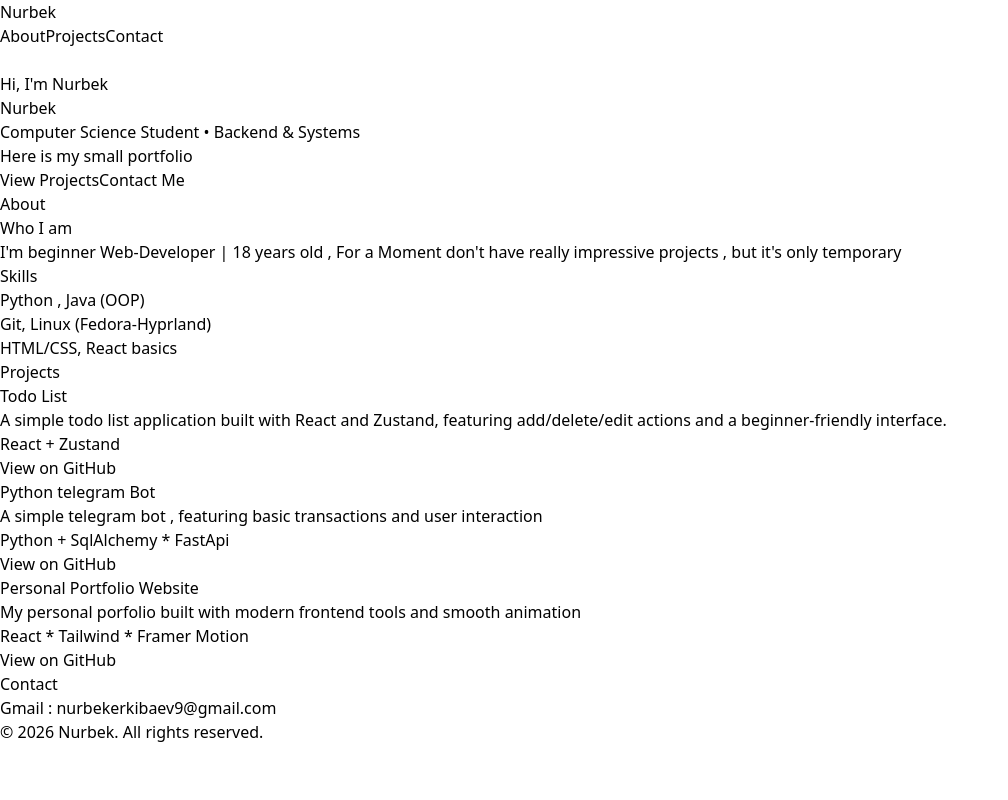
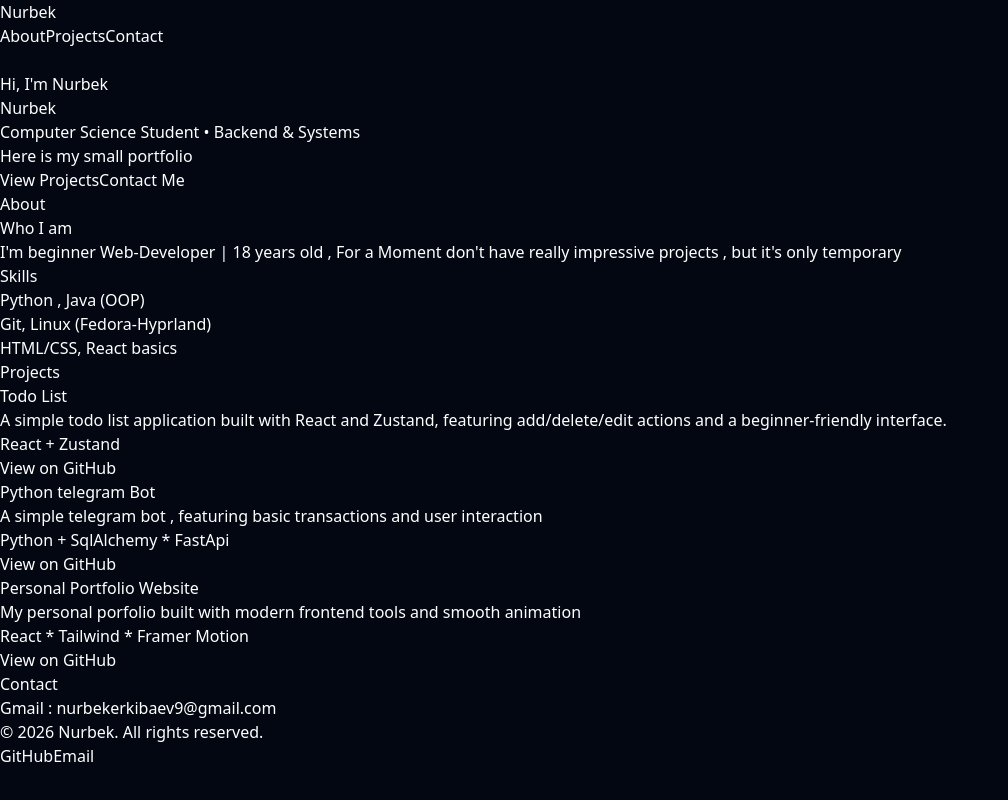
Before and after one commit to zoll-h1/Portfolio, a React (Vite) app: page / in a window 1280 px wide. Shown: the whole page, without its empty margins (0-1008 px from the left). Built offline with nearby package versions, Linux system fonts and the light colour scheme.

Commit message:
Fix for vercel

```diff
--- a/src/components/layout/About.jsx
+++ b/src/components/layout/About.jsx
@@ -9,7 +9,7 @@ export default function About() {
         <motion.div
           initial="hidden"
           whileInView="show"
-          viewport={{ once : true, amounr : 0.2}}
+          viewport={{ once : true, amount : 0.2}}
           variants={{
             hidden: {},
             show: {
--- a/src/components/layout/BackgroundLayer.jsx
+++ b/src/components/layout/BackgroundLayer.jsx
@@ -1,15 +1,14 @@
 export default function BackgroundLayer() {
   return (
-        <div>
-            <div className="pointer-events-none fixed inset-0 -z-10 overflow-hidden"/>
+    <div className="pointer-events-none fixed inset-0 -z-10 overflow-hidden">
       {/* Blob 1 */}
-            <div className="absolute -top-32 -left-32 h-[520px] w-[520px] rounded-full bg-blue-600/25 blur-3xl"/>
+      <div className="absolute -top-32 -left-32 h-[520px] w-[520px] rounded-full bg-blue-600/25 blur-3xl" />
       {/* Blob 2 */}
       <div className="absolute top-24 -right-40 h-[620px] w-[620px] rounded-full bg-fuchsia-500/20 blur-3xl" />
       {/* Blob 3 */}
-            <div className="absolute -bottom-48 left-1/3 h-[640px] w-[640px] rounded-full bg-cyan-400/15 blur-3xl"/>
+      <div className="absolute -bottom-48 left-1/3 h-[640px] w-[640px] rounded-full bg-cyan-400/15 blur-3xl" />
       {/* Soft vignette */}
-            <dev className="absolute inset-0 bg-gradient-to-b from-black/60 via-black/30 to-black"/>
+      <div className="absolute inset-0 bg-gradient-to-b from-black/60 via-black/30 to-black" />
     </div>
   );
 }
--- a/src/components/layout/Footer.jsx
+++ b/src/components/layout/Footer.jsx
@@ -1,8 +1,28 @@
+import { socials } from "../../data/socials";
+
 export default function Footer() {
   return (
     <footer className="border-t border-white/10 py-10">
       <div className="mx-auto max-w-5xl px-6 text-sm text-white/60">
-        © {new Date().getFullYear()} Nurbek. All rights reserved.
+        <div className="flex flex-col gap-4 sm:flex-row sm:items-center sm:justify-between">
+          <div>© {new Date().getFullYear()} Nurbek. All rights reserved.</div>
+          <div className="flex flex-wrap gap-4">
+            {socials.map((social) => {
+              const isExternal = social.href.startsWith("http");
+              return (
+                <a
+                  key={social.label}
+                  href={social.href}
+                  target={isExternal ? "_blank" : undefined}
+                  rel={isExternal ? "noopener noreferrer" : undefined}
+                  className="text-white/70 hover:text-white transition-colors"
+                >
+                  {social.label}
+                </a>
+              );
+            })}
+          </div>
+        </div>
       </div>
     </footer>
   );
--- a/src/components/layout/Hero.jsx
+++ b/src/components/layout/Hero.jsx
@@ -1,5 +1,6 @@
 // eslint-disable-next-line no-unused-vars
 import { motion } from "framer-motion";
+import Button from "../ui/Button";
 
 const container = {
   hidden : { opacity : 0},
@@ -44,19 +45,12 @@ export default function Hero() {
         </motion.p>
 
         <motion.div variants={item} className="flex flex-col sm:flex-row gap-4 justify-center">
-          <a
-            href="#projects"
-            className="px-8 py-3 bg-blue-600 text-white rounded-lg hover:bg-blue-700 transition-colors"
-          >
+          <Button href="#projects" variant="primary">
             View Projects
-          </a>
-
-          <a
-            href="#contact"
-            className="px-8 py-3 border border-white/20 text-white rounded-lg hover:bg-white/10 transition-colors"
-          >
+          </Button>
+          <Button href="#contact" variant="outline">
             Contact Me
-          </a>
+          </Button>
         </motion.div>
       </motion.div>
     </section>
--- a/src/components/layout/NoiseOverlay.jsx
+++ b/src/components/layout/NoiseOverlay.jsx
@@ -1,16 +1,7 @@
 export default function NoiseOverlay() {
   return (
-    <div className="pointer-events-none fixed inset-0 -z-10 opacity-[0.10] mix-blend-overlay">
-      {/* Pure CSS noise using repeating gradients */}
-      <div
-        className="absolute inset-0"
-        style={{
-          backgroundImage: `
-            repeating-linear-gradient(0deg, rgba(255,255,255,0.06) 0px, rgba(255,255,255,0.06) 1px, transparent 1px, transparent 2px),
-            repeating-linear-gradient(90deg, rgba(255,255,255,0.05) 0px, rgba(255,255,255,0.05) 1px, transparent 1px, transparent 3px)
-          `,
-        }}
-      />
+    <div className="noise-overlay" aria-hidden="true">
+      <div className="noise-overlay__pattern" />
     </div>
   );
 }
--- a/src/components/layout/Projects.jsx
+++ b/src/components/layout/Projects.jsx
@@ -1,23 +1,7 @@
 import GlassCard from "../ui/GlassCard";
+import { projects } from "../../data/projects";
 // eslint-disable-next-line no-unused-vars
 import { motion } from "framer-motion";
-const demoProjects = [
-  { title : "Todo List",
-    desc:"A simple todo list application built with React and Zustand, featuring add/delete/edit actions and a beginner-friendly interface.",
-    link:"https://github.com/zoll-h1/todo-list.git",
-    tech:"React + Zustand",
-  },
-  { title : "Python telegram Bot",
-    desc:"A simple telegram bot , featuring basic transactions and user interaction",
-    link:"https://github.com/zoll-h1/telegram-bot.git",
-    tech:"Python + SqlAlchemy *  FastApi",
-  },
-  { title :"Personal Portfolio Website",
-    desc:"My personal porfolio built with modern frontend tools and smooth animation",
-    link:"https://github.com/zoll-h1/Portfolio.git",
-    tech:"React * Tailwind * Framer Motion",
-  },
-];
 export default function Projects() {
   return (
     <section id="projects" className="scroll-mt-24 py-20 border-t border-white/10">
@@ -38,7 +22,7 @@ export default function Projects() {
           }}
           className="mt-10 grid gap-6 sm:grid-cols-2"
           >
-          {demoProjects.map((p) => (
+          {projects.map((p) => (
             <motion.div
               key={p.title}
               variants={{
@@ -52,7 +36,7 @@ export default function Projects() {
               <motion.a
                 href={p.link}
                 target="_blank"
-                rel="noopener noreferror"
+                rel="noopener noreferrer"
                 whileHover={{ scale: 1.05 }}
                 whileTap={{ scale: 0.95 }}
                 className="inline-block mt-4 text-sm text-blue-400 hover:text-blue-300"
--- a/src/components/ui/Button.jsx
+++ b/src/components/ui/Button.jsx
@@ -0,0 +1,33 @@
+export default function Button({
+  href,
+  variant = "primary",
+  className = "",
+  children,
+  ...props
+}) {
+  const base =
+    "inline-flex items-center justify-center rounded-lg px-8 py-3 text-sm font-medium transition-colors focus-visible:outline-none focus-visible:ring-2 focus-visible:ring-blue-400/60 focus-visible:ring-offset-2 focus-visible:ring-offset-gray-950";
+  const variants = {
+    primary: "bg-blue-600 text-white hover:bg-blue-700",
+    outline: "border border-white/20 text-white hover:bg-white/10",
+    subtle: "bg-white/5 text-white hover:bg-white/10",
+  };
+
+  const classes = [base, variants[variant] ?? variants.primary, className]
+    .join(" ")
+    .trim();
+
+  if (href) {
+    return (
+      <a href={href} className={classes} {...props}>
+        {children}
+      </a>
+    );
+  }
+
+  return (
+    <button type="button" className={classes} {...props}>
+      {children}
+    </button>
+  );
+}
--- a/src/data/projects.js
+++ b/src/data/projects.js
@@ -0,0 +1,23 @@
+export const projects = [
+  {
+    title: "Todo List",
+    desc:
+      "A simple todo list application built with React and Zustand, featuring add/delete/edit actions and a beginner-friendly interface.",
+    link: "https://github.com/zoll-h1/todo-list.git",
+    tech: "React + Zustand",
+  },
+  {
+    title: "Python telegram Bot",
+    desc: "A simple telegram bot , featuring basic transactions and user interaction",
+    link: "https://github.com/zoll-h1/telegram-bot.git",
+    tech: "Python + SqlAlchemy *  FastApi",
+  },
+  {
+    title: "Personal Portfolio Website",
+    desc: "My personal porfolio built with modern frontend tools and smooth animation",
+    link: "https://github.com/zoll-h1/Portfolio.git",
+    tech: "React * Tailwind * Framer Motion",
+  },
+];
+
+export default projects;
--- a/src/data/socials.js
+++ b/src/data/socials.js
@@ -0,0 +1,12 @@
+export const socials = [
+  {
+    label: "GitHub",
+    href: "https://github.com/zoll-h1",
+  },
+  {
+    label: "Email",
+    href: "mailto:nurbekerkibaev9@gmail.com",
+  },
+];
+
+export default socials;
--- a/src/index.css
+++ b/src/index.css
@@ -1,6 +1,6 @@
+@import "./styles/globals.css";
+@import "./styles/noise.css";
+
 @tailwind base;
 @tailwind components;
 @tailwind utilities;
-html {
-    scroll-behavior: smooth;
-}
--- a/src/styles/globals.css
+++ b/src/styles/globals.css
@@ -0,0 +1,17 @@
+@layer base {
+  :root {
+    color-scheme: dark;
+  }
+
+  html {
+    scroll-behavior: smooth;
+  }
+
+  body {
+    @apply bg-gray-950 text-white antialiased;
+  }
+
+  ::selection {
+    @apply bg-blue-500/40 text-white;
+  }
+}
--- a/src/styles/noise.css
+++ b/src/styles/noise.css
@@ -0,0 +1,30 @@
+@layer components {
+  .noise-overlay {
+    pointer-events: none;
+    position: fixed;
+    inset: 0;
+    z-index: -10;
+    opacity: 0.1;
+    mix-blend-mode: overlay;
+  }
+
+  .noise-overlay__pattern {
+    position: absolute;
+    inset: 0;
+    background-image:
+      repeating-linear-gradient(
+        0deg,
+        rgba(255, 255, 255, 0.06) 0px,
+        rgba(255, 255, 255, 0.06) 1px,
+        transparent 1px,
+        transparent 2px
+      ),
+      repeating-linear-gradient(
+        90deg,
+        rgba(255, 255, 255, 0.05) 0px,
+        rgba(255, 255, 255, 0.05) 1px,
+        transparent 1px,
+        transparent 3px
+      );
+  }
+}
```
Also changed, not shown: 1 other file (tests, documents, lock files or other folders). Lines whose indentation alone changed are shown as unchanged.
